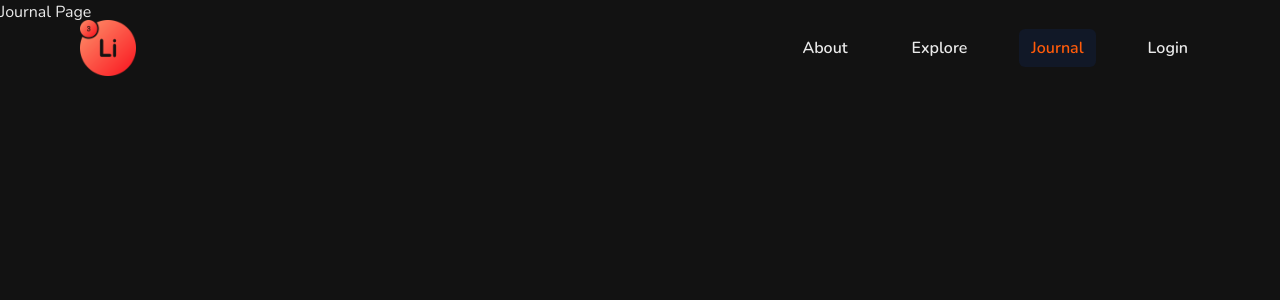
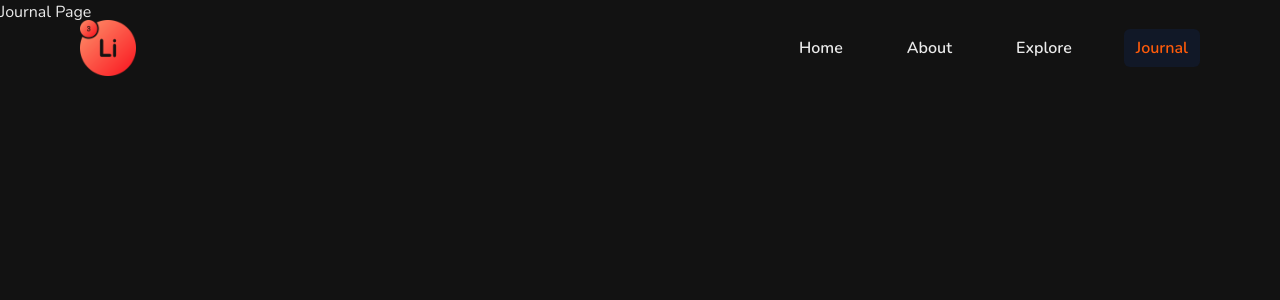
Before and after one commit to bentleyminwa/lithium, a React (Vite) app: page /journal in a window 1280 px wide. Shown: the top 300 px of the page. Built offline with nearby package versions, Linux system fonts and the light colour scheme.

Commit message:
feat: remove login link from menu and add animation to NavLinks

```diff
--- a/src/common/components/Navbar/Menu/MenuPanel.tsx
+++ b/src/common/components/Navbar/Menu/MenuPanel.tsx
@@ -2,7 +2,6 @@ import { motion } from "framer-motion";
 import { BsJournalBookmark } from "react-icons/bs";
 import { FaWpexplorer } from "react-icons/fa6";
 import { HiOutlineHome, HiOutlineInformationCircle } from "react-icons/hi";
-import { SlLogin } from "react-icons/sl";
 import { Link } from "react-router-dom";
 
 interface MenuPanelProps {
@@ -49,11 +48,6 @@ const links = [
     label: "Journal",
     icon: <BsJournalBookmark className=" text-2xl text-gray-400" />,
   },
-  {
-    path: "/login",
-    label: "Login",
-    icon: <SlLogin className=" text-2xl text-gray-400" />,
-  },
 ];
 
 export const MenuPanel = ({ onToggle }: MenuPanelProps) => {
--- a/src/common/components/Navbar/NavLinks/NavLinks.tsx
+++ b/src/common/components/Navbar/NavLinks/NavLinks.tsx
@@ -2,6 +2,18 @@ import { motion } from "framer-motion";
 import { NavLink } from "react-router-dom";
 
 const linkVariants = {
+  hidden: {
+    opacity: 0,
+    y: -50,
+  },
+  visible: {
+    opacity: 1,
+    y: 0,
+    transition: {
+      duration: 1,
+      ease: "easeInOut",
+    },
+  },
   hover: {
     scale: 1.1,
     color: "#ff5b0a",
@@ -13,15 +25,20 @@ const linkVariants = {
 };
 
 const links = [
+  { path: "/", label: "Home" },
   { path: "/about", label: "About" },
   { path: "/search", label: "Explore" },
   { path: "/journal", label: "Journal" },
-  { path: "/login", label: "Login" },
 ];
 
 const NavLinks = () => {
   return (
-    <nav className="w-full font-semibold text-base">
+    <motion.nav
+      variants={linkVariants}
+      initial="hidden"
+      animate="visible"
+      className="w-full font-semibold text-base"
+    >
       <ul className="flex justify-between items-center gap-10">
         {links.map((link) => (
           <motion.li
@@ -43,7 +60,7 @@ const NavLinks = () => {
           </motion.li>
         ))}
       </ul>
-    </nav>
+    </motion.nav>
   );
 };
 
```
